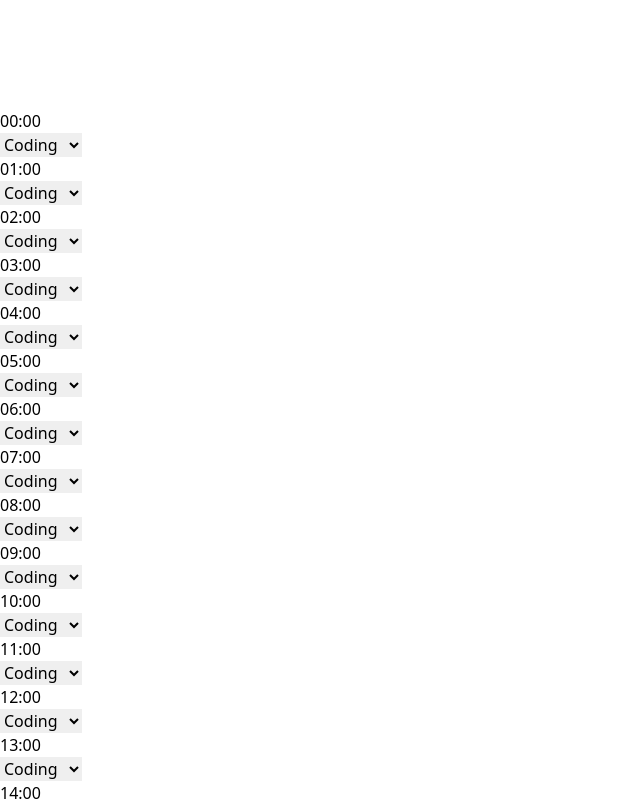
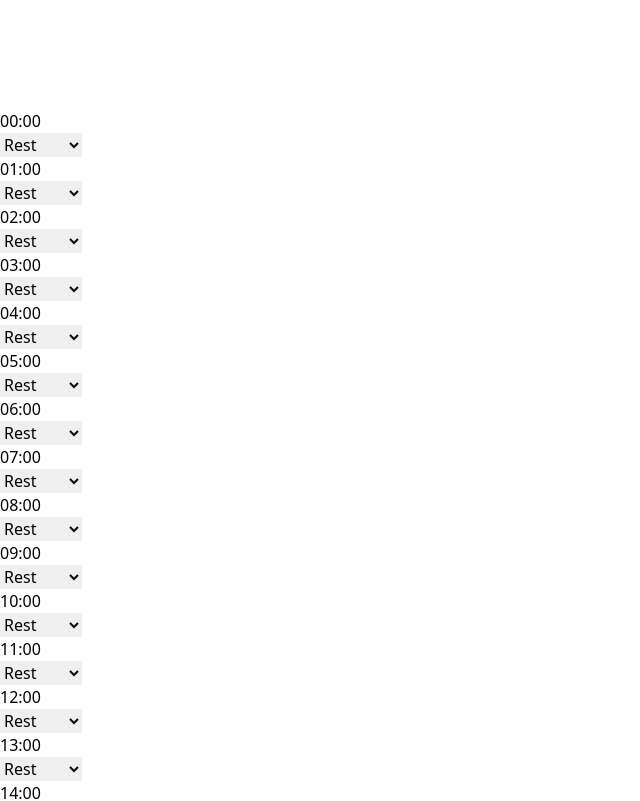
Before and after one commit to kartimenya/OnTrack, a Vue app: page /#timeline in a window 1280 px wide. Shown: the part 1540-2341 px from the top of the page, without its empty margins (0-640 px from the left). Built offline with nearby package versions, Linux system fonts and the light colour scheme.

Commit message:
define activities arr

```diff
--- a/src/App.vue
+++ b/src/App.vue
@@ -1,5 +1,5 @@
 <script setup>
-import { ref } from 'vue'
+import { computed, ref } from 'vue'
 import { PAGE_TIMELINE, PAGE_ACTIVITIES, PAGE_PROGRESS } from './constans'
 import {
   normilizePageHash,
@@ -15,11 +15,11 @@ import TheTimeline from './pages/TheTimeline.vue'
 
 const currentPage = ref(normilizePageHash())
 
-const timelineItems = generateTimelineItems()
+const timelineItems = ref(generateTimelineItems())
 
 const activities = ref(generateActivities())
 
-const activitySelectOptions = generateActivitySelectOptions(activities.value)
+const activitySelectOptions = computed(() => generateActivitySelectOptions(activities.value))
 
 function goTo(page) {
   currentPage.value = page
@@ -30,7 +30,20 @@ function createActivity(activity) {
 }
 
 function deleteActivity(activity) {
+  timelineItems.value.forEach((timelineItem) => {
+    if (timelineItem.activityId === activity.id) {
+      timelineItem.activityId = null
+    }
+  })
   activities.value.splice(activities.value.indexOf(activity), 1)
+}
+
+function setTimelineItemActivity({ timelineItem, activity }) {
+  timelineItem.activityId = activity?.id || null
+}
+
+function setSecondsToComplete(activity, secondsToComplete) {
+  activity.secondsToComplete = secondsToComplete
 }
 </script>
 
@@ -40,13 +53,16 @@ function deleteActivity(activity) {
     <TheTimeline
       v-show="currentPage === PAGE_TIMELINE"
       :timeline-items="timelineItems"
+      :activities="activities"
       :activity-select-options="activitySelectOptions"
+      @set-timeline-item-activity="setTimelineItemActivity"
     />
     <TheActivities
       v-show="currentPage === PAGE_ACTIVITIES"
       :activities="activities"
       @create-activity="createActivity"
       @delete-activity="deleteActivity"
+      @set-activity-second-to-complete="setSecondsToComplete"
     />
     <TheProgress v-show="currentPage === PAGE_PROGRESS" />
   </main>
--- a/src/components/ActivityItem.vue
+++ b/src/components/ActivityItem.vue
@@ -3,8 +3,7 @@ import { TrashIcon } from '@heroicons/vue/24/outline'
 import BaseSelect from './BaseSelect.vue'
 import BaseButton from './BaseButton.vue'
 import { BUTTON_TYPE_DANGER, PERIOD_SELECT_OPTIONS } from '../constans'
-import { isActivityValid, isUndefined } from '../validators'
-import { ref } from 'vue'
+import { isActivityValid, isUndefined, isNumber } from '../validators'
 
 defineProps({
   activity: {
@@ -14,9 +13,7 @@ defineProps({
   }
 })
 
-const emit = defineEmits({ delete: isUndefined })
-
-const secondsToComplete = ref(null)
+const emit = defineEmits({ delete: isUndefined, setSecondsToComplete: isNumber })
 </script>
 
 <template>
@@ -31,9 +28,9 @@ const secondsToComplete = ref(null)
       <BaseSelect
         class="font-mono"
         placeholder="h:mm"
-        :selected="secondsToComplete"
+        :selected="activity.secondsToComplete || null"
         :options="PERIOD_SELECT_OPTIONS"
-        @select="secondsToComplete = $event"
+        @select="emit('setSecondsToComplete', $event || 0)"
       />
     </div>
   </li>
--- a/src/components/BaseSelect.vue
+++ b/src/components/BaseSelect.vue
@@ -1,12 +1,13 @@
 <script setup>
 import BaseButton from './BaseButton.vue'
-import { validateSelectOptions, isUndefinedOrNull, isNumberOrNull } from '../validators'
+import { validateSelectOptions, IsSelectValueValid, isUndefinedOrNull } from '../validators'
+import { normolizeSelectValue } from '../function'
 import { XMarkIcon } from '@heroicons/vue/24/outline'
 import { computed } from 'vue'
 import { BUTTON_TYPE_NEUTRAL } from '../constans'
 
 const props = defineProps({
-  selected: Number,
+  selected: [String, Number],
   options: {
     required: true,
     type: Array,
@@ -15,20 +16,24 @@ const props = defineProps({
   placeholder: { required: true, type: String }
 })
 
+function select(value) {
+  emit('select', normolizeSelectValue(value))
+}
+
 const emit = defineEmits({
-  select: isNumberOrNull
+  select: IsSelectValueValid
 })
 
 const isNotSelected = computed(() => isUndefinedOrNull(props.selected))
 </script>
 <template>
   <div class="flex gap-2">
-    <BaseButton :type="BUTTON_TYPE_NEUTRAL" @click="emit('select', null)">
+    <BaseButton :type="BUTTON_TYPE_NEUTRAL" @click="select(null)">
       <XMarkIcon class="h-8" />
     </BaseButton>
     <select
       class="w-full truncate rounded bg-gray-100 px-2 py-1 text-2xl"
-      @change="emit('select', +$event.target.value)"
+      @change="select($event.target.value)"
     >
       <option :selected="isNotSelected" disabled value="">
         {{ placeholder }}
--- a/src/components/TimelineItem.vue
+++ b/src/components/TimelineItem.vue
@@ -1,14 +1,24 @@
 <script setup>
-import { ref } from 'vue'
-import { isTimelineItemValid, validateSelectOptions } from '../validators'
+import {
+  isActivityValid,
+  isNull,
+  isTimelineItemValid,
+  validateActivities,
+  validateSelectOptions
+} from '../validators'
 import BaseSelect from './BaseSelect.vue'
 import TimelineHoure from './TimelineHoure.vue'
 
-defineProps({
+const props = defineProps({
   timelineItem: {
     required: true,
     type: Object,
     validator: isTimelineItemValid
+  },
+  activities: {
+    required: true,
+    type: Array,
+    validator: validateActivities
   },
   activitySelectOptions: {
     required: true,
@@ -17,16 +27,24 @@ defineProps({
   }
 })
 
-const selectedActivityId = ref(0)
+const emit = defineEmits({
+  selectActivity(activity) {
+    return isNull(activity) || isActivityValid(activity)
+  }
+})
+
+function selectActivity(id) {
+  emit('selectActivity', props.activities.find((activity) => activity.id === id) || null)
+}
 </script>
 <template>
   <li class="relative flex flex-col gap-2 border-t border-gray-200 px-4 py-10">
     <TimelineHoure :hour="timelineItem.hour" />
     <BaseSelect
-      :selected="selectedActivityId"
+      :selected="timelineItem.activityId"
       :options="activitySelectOptions"
       placeholder="Rest"
-      @select="selectedActivityId = $event"
+      @select="selectActivity"
     />
   </li>
 </template>
--- a/src/constans.js
+++ b/src/constans.js
@@ -21,7 +21,7 @@ export const NAV_ITEMS = {
 }
 
 export const PERIOD_SELECT_OPTIONS = [
-  { value: 15, label: '0:15' },
-  { value: 30, label: '0:30' },
-  { value: 45, label: '0:45' }
+  { value: 1 * SECONDS_IN_HOUR, label: '01:00' },
+  { value: 2 * SECONDS_IN_HOUR, label: '02:00' },
+  { value: 3 * SECONDS_IN_HOUR, label: '03:00' }
 ]
--- a/src/function.js
+++ b/src/function.js
@@ -1,5 +1,5 @@
 import { PAGE_TIMELINE, HOURS_IN_DAY, MIDNIGHT_HOUR, SECONDS_IN_HOUR } from './constans'
-import { isPageValid } from './validators'
+import { isPageValid, isNull } from './validators'
 
 export function normilizePageHash() {
   const page = window.location.hash.slice(1)
@@ -11,6 +11,10 @@ export function normilizePageHash() {
   window.location.hash = PAGE_TIMELINE
 
   return PAGE_TIMELINE
+}
+
+export function normolizeSelectValue(value) {
+  return isNull(value) || isNaN(value) ? value : +value
 }
 
 export function generateActivities() {
@@ -29,7 +33,7 @@ export function generateTimelineItems() {
   const timelineItems = []
 
   for (let hour = MIDNIGHT_HOUR; hour < HOURS_IN_DAY; hour++) {
-    timelineItems.push({ hour })
+    timelineItems.push({ hour, activityId: null })
   }
 
   return timelineItems
--- a/src/pages/TheActivities.vue
+++ b/src/pages/TheActivities.vue
@@ -2,7 +2,7 @@
 import TheActivityForm from '../components/TheActuvityForm.vue'
 import ActivityItem from '../components/ActivityItem.vue'
 import TheActivitiesEmptyState from '../components/TheActivitiesEmptyState.vue'
-import { isActivityValid, validateActivities } from '../validators'
+import { isActivityValid, isNumber, validateActivities } from '../validators'
 
 defineProps({
   activities: {
@@ -12,7 +12,17 @@ defineProps({
   }
 })
 
-const emit = defineEmits({ createActivity: isActivityValid, deleteActivity: isActivityValid })
+const emit = defineEmits({
+  setActivitySecondToComplete(activity, secondsToComplete) {
+    return [isActivityValid(activity), isNumber(secondsToComplete)].every(Boolean)
+  },
+  createActivity: isActivityValid,
+  deleteActivity: isActivityValid
+})
+
+function setSecondsToComplete(activity, secondsToComplete) {
+  emit('setActivitySecondToComplete', activity, secondsToComplete)
+}
 </script>
 
 <template>
@@ -23,6 +33,7 @@ const emit = defineEmits({ createActivity: isActivityValid, deleteActivity: isAc
         :key="activity.id"
         :activity="activity"
         @delete="emit('deleteActivity', activity)"
+        @set-seconds-to-complete="setSecondsToComplete(activity, $event)"
       />
     </ul>
     <TheActivitiesEmptyState v-else />
--- a/src/pages/TheTimeline.vue
+++ b/src/pages/TheTimeline.vue
@@ -1,6 +1,13 @@
 <script setup>
 import TimelineItem from '../components/TimelineItem.vue'
-import { validateSelectOptions, validateTimelineItems } from '../validators'
+import {
+  isActivityValid,
+  isNull,
+  isTimelineItemValid,
+  validateActivities,
+  validateSelectOptions,
+  validateTimelineItems
+} from '../validators'
 
 defineProps({
   timelineItems: {
@@ -8,10 +15,23 @@ defineProps({
     type: Array,
     validator: validateTimelineItems
   },
+  activities: {
+    required: true,
+    type: Array,
+    validator: validateActivities
+  },
   activitySelectOptions: {
     required: true,
     type: Array,
     validator: validateSelectOptions
+  }
+})
+
+const emit = defineEmits({
+  setTimelineItemActivity({ timelineItem, activity }) {
+    return [isTimelineItemValid(timelineItem), isNull(activity) || isActivityValid(activity)].every(
+      Boolean
+    )
   }
 })
 </script>
@@ -22,7 +42,9 @@ defineProps({
         v-for="timelineItem in timelineItems"
         :key="timelineItem.hour"
         :timeline-item="timelineItem"
+        :activities="activities"
         :activity-select-options="activitySelectOptions"
+        @select-activity="emit('setTimelineItemActivity', { timelineItem, activity: $event })"
       />
     </ul>
   </div>
--- a/src/validators.js
+++ b/src/validators.js
@@ -36,6 +36,10 @@ export function isUndefinedOrNull(value) {
   return isUndefined(value) || isNull(value)
 }
 
+export function IsSelectValueValid(value) {
+  return isNotEmptyString(value) || isNumberOrNull(value)
+}
+
 export function isNumberOrNull(value) {
   return isNumber(value) || isNull(value)
 }
@@ -52,7 +56,7 @@ function isBetween(value, start, end) {
   return value >= start && value <= end
 }
 
-function isNumber(value) {
+export function isNumber(value) {
   return typeof value === 'number'
 }
 
@@ -60,7 +64,7 @@ function isString(value) {
   return typeof value === 'string'
 }
 
-function isNull(value) {
+export function isNull(value) {
   return value === null
 }
 
```
